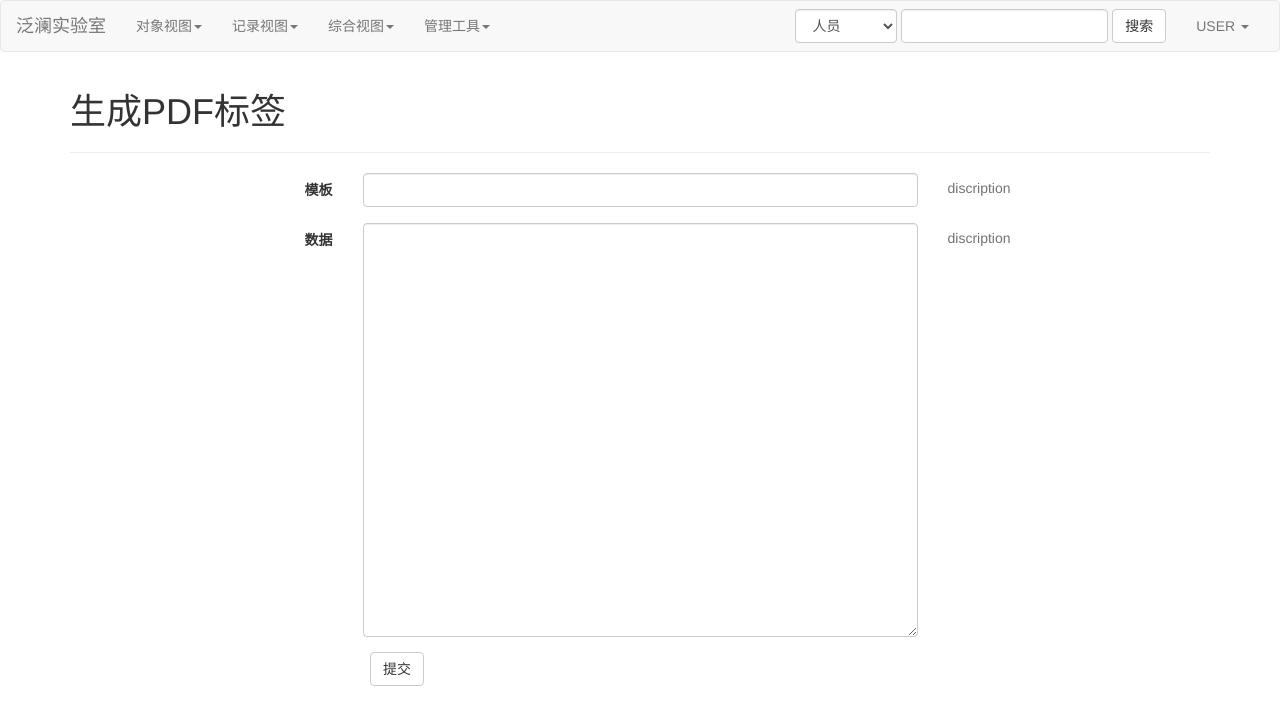
After one commit to OrangesYY/finelab, a Flask app: page /tmplt_based_ui/pdf_tag_gen_form in a window 1280 px wide. The commit adds this page. Shown: the top 725 px of the page. Run offline with Flask 2, Linux system fonts and the light colour scheme; some libraries are stand-ins or nearby versions.

Commit message:
Add File download function

```diff
--- a/main.py
+++ b/main.py
@@ -1,8 +1,8 @@
-from flask import Flask , g,current_app
+from flask import Flask , g,current_app, send_from_directory
 from flask import request, session , render_template
 import sqlite3
 import time ,hashlib
-import datetime
+import datetime, os
 import configparser
 from flask import json,jsonify
 import codecs
@@ -156,6 +156,22 @@ def user_info():
         return 'Change user info'
     elif request.method == 'GET':   #Get User info
         return 'Get user info'
+
+
+
+# [Request] Download  FILE API
+
+@app.route("/download/tag_pdf", methods=['POST', 'GET'])
+def download_file():
+    if request.method == 'POST':     #Fetch Device Data
+        # 需要知道2个参数, 第1个参数是本地目录的path, 第2个参数是文件名(带扩展名)
+        pass
+    directory = os.getcwd()  # 假设在当前目录
+    return send_from_directory(directory, "out_2x3.pdf", as_attachment=True)
+
+
+
+
 
 # [Request] IOT Applications API
 @app.route('/iot/json_api/active_tag_reader', methods=['POST'])
@@ -311,6 +327,14 @@ def t_base_target_insert_form():
     b_name = request.args.get('b_name')  # business name
     bsns_table_dict = bsnses.getFomatdDict(b_name)
     return render_template('target_insert_form.htm',bsns_table_dict = bsns_table_dict)
+
+
+
+@app.route('/tmplt_based_ui/pdf_tag_gen_form', methods=['GET'])
+def t_base_pdf_tag_gen_form():
+    return render_template('pdf_tag_gen_form.htm')
+
+
 @app.route('/tmplt_based_ui/debug/view_table', methods=['GET'])
 def t_base_debug_view_table():
     db = get_db()
@@ -322,6 +346,10 @@ def t_base_debug_view_table():
     query_result = cur.execute("SELECT * FROM '%s'"%(t_name,)).fetchall()
     cur.close()
     return render_template('debug_view_table.htm',table_info = table_info, query_result = query_result)
+
+
+
+
 
 # [Request] Single-Page UI
 @app.route('/sigl_page_ui/', methods=['GET'])
--- a/templates/base/include/nav.htm
+++ b/templates/base/include/nav.htm
@@ -41,7 +41,7 @@
                             <li><a href="#">实验室计划项目事件</a></li>
                             <li><a href="#">Something else here</a></li>
                             <li role="separator" class="divider"></li>
-                            <li><a href="#">Separated link</a></li>
+                            <li><a href="/tmplt_based_ui/pdf_tag_gen_form">标签生成器</a></li>
                             <li role="separator" class="divider"></li>
                             <li><a href="#">One more separated link</a></li>
                         </ul>
--- /dev/null
+++ b/templates/pdf_tag_gen_form.htm
@@ -0,0 +1,51 @@
+{% extends 'base/base.htm' %}
+{% block main %}
+
+<div class="container" style = "overflow-x:auto;">
+
+
+    <h1>生成PDF标签</h1>
+    <hr>
+    <form class="form-horizontal"  role="form" id = "target_insert_form" action="/download/tag_pdf">
+
+        <div class="form-group">
+            <label class="control-label col-sm-12 col-md-3" >
+                模板
+            </label>
+            <div class="controls col-sm-12 col-md-6">
+
+                <input type="text" placeholder="" class="form-control" name = "aa">
+
+            </div>
+            <p class = "help-block col-sm-12 col-md-3">
+                discription
+            </p>
+        </div>
+        <div class="form-group">
+                <label class="control-label col-sm-12 col-md-3" >
+                    数据
+                </label>
+                <div class="controls col-sm-12 col-md-6">
+
+                        <textarea class="form-control" rows="20" ></textarea>
+
+                </div>
+                <p class = "help-block col-sm-12 col-md-3">
+                    discription
+                </p>
+        </div>
+        <div class="col-md-9 col-md-offset-3">
+            <input type = "submit" class="btn btn-default" value = "提交">
+        </div>
+        <div id = "insert_message_div">&nbsp;</div>
+    </form>
+</div>
+
+<script>
+
+
+
+</script>
+
+
+{% endblock %}
--- a/templates/target_insert_form.htm
+++ b/templates/target_insert_form.htm
@@ -3,9 +3,10 @@
 
 <div class="container" style = "overflow-x:auto;">
 
-    <div>{{bsns_table_dict['$DISP_name']['ZH']}}:</div>
+
     <h1>添加项目</h1>
     <hr>
+    <div>{{bsns_table_dict['$DISP_name']['ZH']}}:</div>
     <form class="form-horizontal"  role="form" id = "target_insert_form">
         <input type="hidden" value ="{{bsns_table_dict['$TBNM']}}" name = "INSERT_b_name">
         {% for key, val in bsns_table_dict['$COLU'].items() %}
```
Also changed, not shown: management_sqlite3.db, 1 other file.
